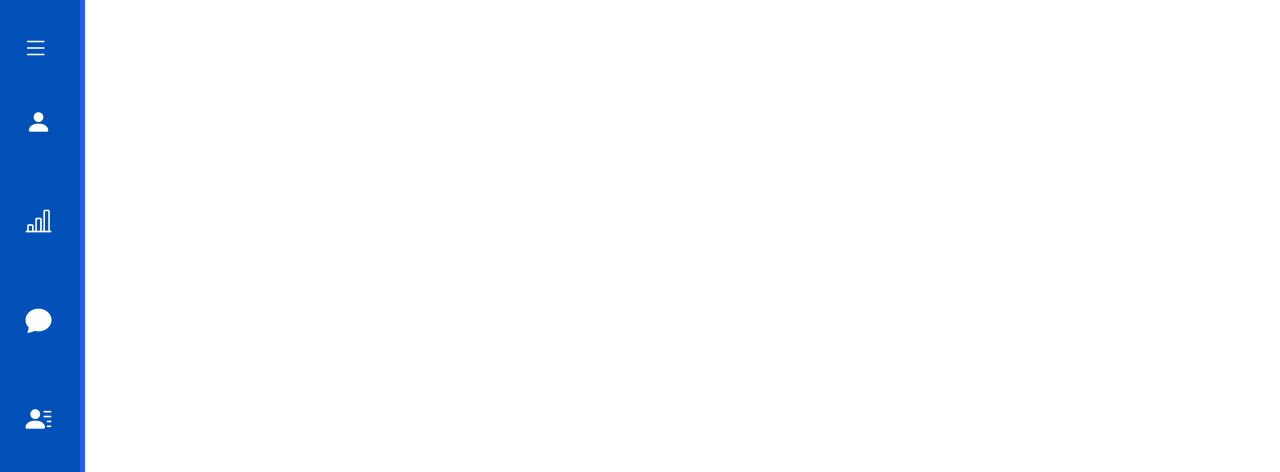
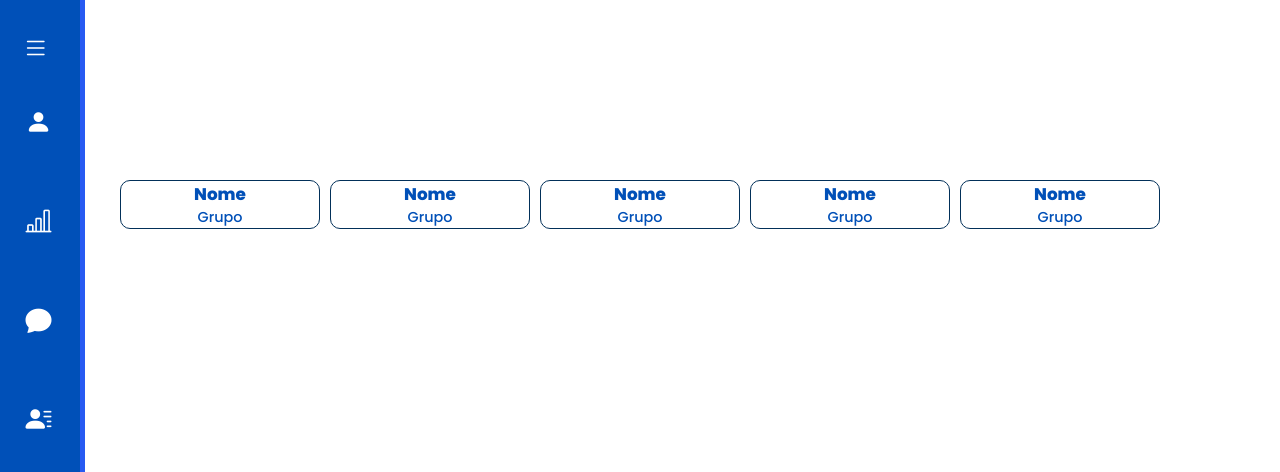
Before and after one commit to ErosFranklin/ScreenningProgramming2024, a website: page frontend/html/grupo-aluno.html in a window 1280 px wide. Shown: the top 472 px of the page. Drawn offline with nearby package versions, Linux system fonts and the light colour scheme.

Commit message:
update css

```diff
--- a/frontend/estilo/style-grupo-aluno.css
+++ b/frontend/estilo/style-grupo-aluno.css
@@ -100,3 +100,36 @@ body{
     margin-left: 40px;
     opacity: 1;
 }
+.container-grupos{
+    display: flex;
+    align-items: center;
+    justify-content: center;
+    position: absolute;
+    width: auto;
+    height: auto;
+    top:10%;
+    left: 50%; /* Ajusta a posição horizontal */
+    transform: translateX(-50%); /* Centraliza horizontalmente */
+
+
+}
+.grupos{
+    display: grid;
+    grid-template-columns: repeat(auto-fit, minmax(200px, 1fr));
+    grid-gap: 10px;
+    position: relative;
+    justify-content: center;
+    align-items: center;
+    margin:100px auto;
+    max-width: 1500px;
+}
+.grupo{
+    display: flex;
+    position: relative;
+    flex-direction: column;
+    justify-content: center;
+    align-items: center;
+    border:1px solid var(--cor-5);
+    border-radius: 10px;
+
+}
--- a/frontend/html/grupo-aluno.html
+++ b/frontend/html/grupo-aluno.html
@@ -56,7 +56,24 @@
         <div class="container-grupos">
             <div class="grupos">
                 <div class="grupo">
-
+                    <h3>Nome</h3>
+                    <p>Grupo</p>
+                </div>
+                <div class="grupo">
+                    <h3>Nome</h3>
+                    <p>Grupo</p>
+                </div>
+                <div class="grupo">
+                    <h3>Nome</h3>
+                    <p>Grupo</p>
+                </div>
+                <div class="grupo">
+                    <h3>Nome</h3>
+                    <p>Grupo</p>
+                </div>
+                <div class="grupo">
+                    <h3>Nome</h3>
+                    <p>Grupo</p>
                 </div>
             </div>
         </div>
```
